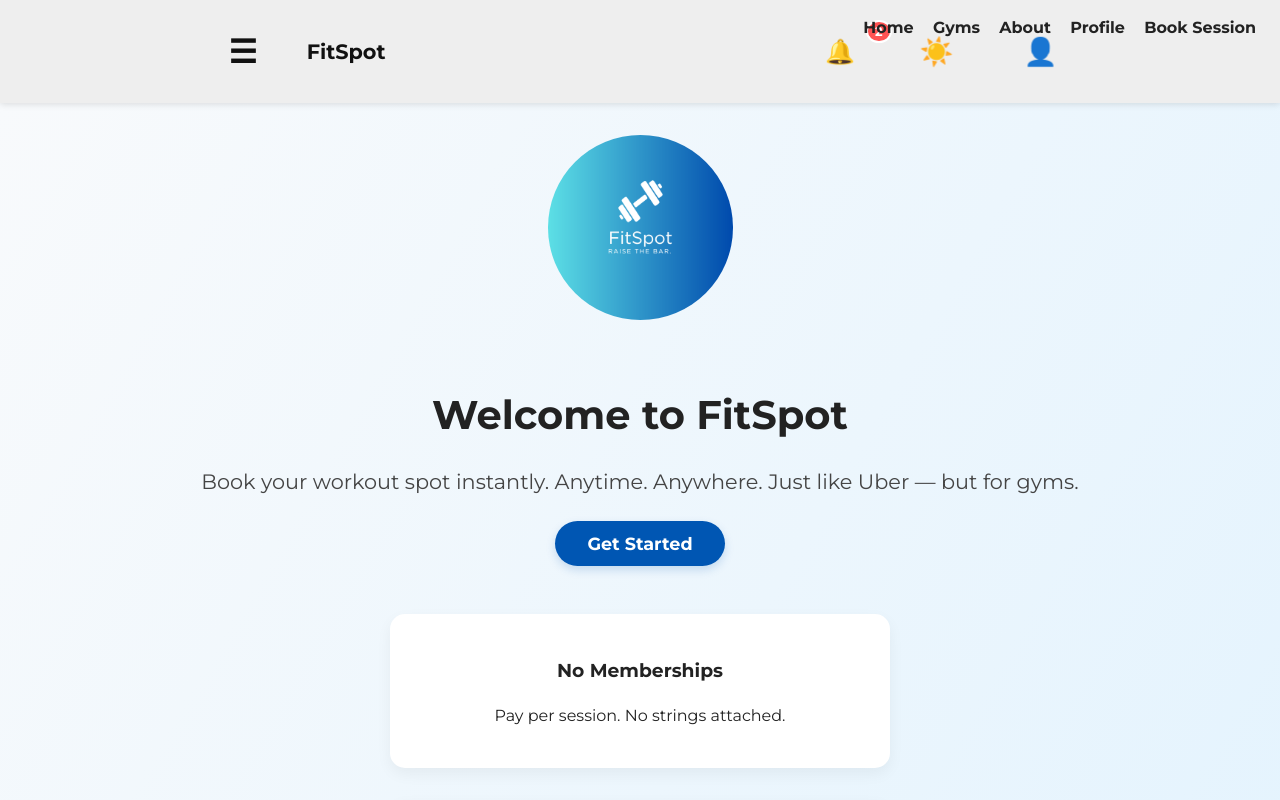
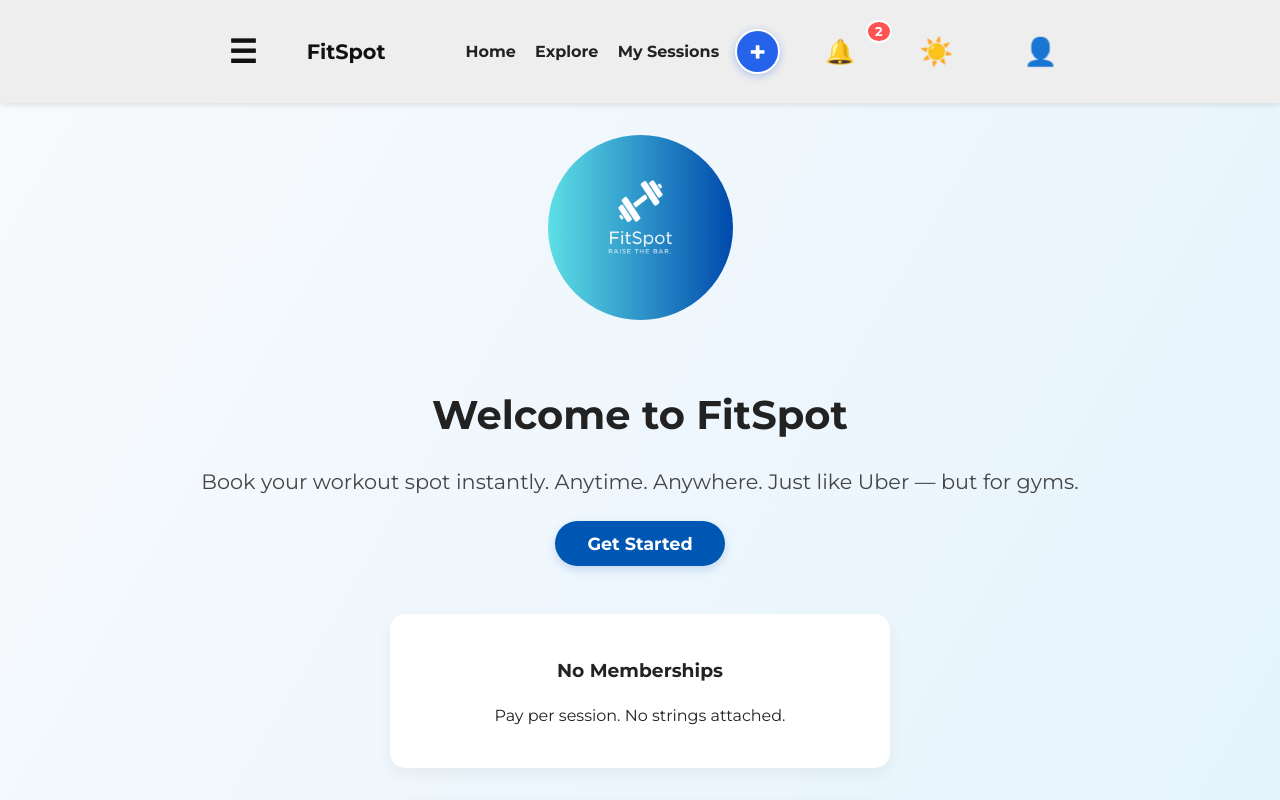
Before and after one commit to StartedtoCodewithAI/FitSpot, a React (Vite) app: page / in a window 1280 px wide. Shown: the top 800 px of the page. Built offline with nearby package versions, Linux system fonts and the light colour scheme.

Commit message:
Update Navbar.jsx

```diff
--- a/src/components/Navbar.jsx
+++ b/src/components/Navbar.jsx
@@ -99,12 +99,11 @@ export default function Navbar() {
 
   const clearNotifications = () => setNotifList([]);
 
+  // Main navigation links
   const navLinks = [
     { to: "/", label: "Home" },
-    { to: "/gyms", label: "Gyms" },
-    { to: "/about", label: "About" },
-    { to: "/profile", label: "Profile" },
-    { to: "/book-session", label: "Book Session" },
+    { to: "/gyms", label: "Explore" },
+    { to: "/my-sessions", label: "My Sessions" }
   ];
 
   return (
@@ -127,6 +126,7 @@ export default function Navbar() {
         maxWidth: 900,
         margin: "0 auto"
       }}>
+        {/* Hamburger for mobile */}
         <button
           onClick={() => setMenuOpen((o) => !o)}
           style={{
@@ -144,12 +144,14 @@ export default function Navbar() {
           ☰
         </button>
 
+        {/* Brand */}
         <div style={{ fontWeight: "bold", fontSize: "1.3rem", flex: "1 1 auto", minWidth: 0 }}>
           <Link to="/" style={{ textDecoration: "none", color: darkMode ? "#fff" : "#111" }}>
             FitSpot
           </Link>
         </div>
 
+        {/* Main navigation */}
         <div
           style={{
             display: "flex",
@@ -158,7 +160,54 @@ export default function Navbar() {
             gap: "0.2rem"
           }}
         >
-          {/* Notifications */}
+          {/* Nav Links (hidden on mobile, visible on desktop) */}
+          <div className="navbar-links-desktop" style={{
+            display: "flex",
+            gap: "1.2rem"
+          }}>
+            {navLinks.map(({ to, label }) => (
+              <Link
+                key={to}
+                to={to}
+                style={{
+                  color: darkMode ? "#FFD700" : "#222",
+                  textDecoration: "none",
+                  fontWeight: 600,
+                  fontSize: "1rem"
+                }}
+              >
+                {label}
+              </Link>
+            ))}
+          </div>
+
+          {/* Book Session FAB/Link */}
+          <Link
+            to="/book-session"
+            style={{
+              background: "#2563eb",
+              color: "#fff",
+              borderRadius: "50%",
+              width: 45,
+              height: 45,
+              display: "flex",
+              alignItems: "center",
+              justifyContent: "center",
+              fontSize: "1.8rem",
+              margin: "0 0.8rem",
+              boxShadow: "0 2px 8px #2563eb55",
+              textDecoration: "none",
+              fontWeight: 700,
+              border: "2px solid #fff",
+              transition: "background 0.2s",
+            }}
+            className="book-fab"
+            aria-label="Book a session"
+          >
+            +
+          </Link>
+
+          {/* Notification bell */}
           <div style={{ position: "relative" }} ref={notifRef}>
             <button
               style={{
@@ -322,8 +371,7 @@ export default function Navbar() {
                   border: `1px solid ${darkMode ? "#444" : "#ccc"}`,
                   borderRadius: "7px",
                   boxShadow: "0 2px 8px rgba(0,0,0,0.15)",
-                  minWidth: "140px",
-                  maxWidth: "80vw",
+                  minWidth: "170px",
                   zIndex: 40
                 }}
                 aria-label="Profile dropdown"
@@ -333,13 +381,13 @@ export default function Navbar() {
                   {user ? `Hi, ${user.email}!` : "Welcome!"}
                 </div>
                 <Link to="/profile" style={{ display: "block", padding: "0.6rem 1rem", color: darkMode ? "#fff" : "#333", textDecoration: "none", fontSize: "1rem" }}>
-                  Profile
+                  Account
                 </Link>
                 <Link to="/my-codes" style={{ display: "block", padding: "0.6rem 1rem", color: darkMode ? "#fff" : "#333", textDecoration: "none", fontSize: "1rem" }}>
-                  My Codes
+                  Rewards
                 </Link>
-                <Link to="/book-session" style={{ display: "block", padding: "0.6rem 1rem", color: darkMode ? "#fff" : "#333", textDecoration: "none", fontSize: "1rem" }}>
-                  Book Session
+                <Link to="/about" style={{ display: "block", padding: "0.6rem 1rem", color: darkMode ? "#fff" : "#333", textDecoration: "none", fontSize: "1rem" }}>
+                  About
                 </Link>
                 {user ? (
                   <button
@@ -413,33 +461,26 @@ export default function Navbar() {
             {label}
           </Link>
         ))}
-      </div>
-
-      {/* Desktop Nav Links */}
-      <div
-        className="navbar-links-desktop"
-        style={{
-          display: "flex",
-          gap: "1.2rem",
-          position: "absolute",
-          right: "1.5rem",
-          top: "1rem"
-        }}
-      >
-        {navLinks.map(({ to, label }) => (
-          <Link
-            key={to}
-            to={to}
-            style={{
-              color: darkMode ? "#FFD700" : "#222",
-              textDecoration: "none",
-              fontWeight: 600,
-              fontSize: "1rem"
-            }}
-          >
-            {label}
-          </Link>
-        ))}
+        {/* Book Session as a button in mobile nav */}
+        <Link
+          to="/book-session"
+          style={{
+            display: "block",
+            margin: "1rem auto",
+            width: "80%",
+            background: "#2563eb",
+            color: "#fff",
+            borderRadius: "8px",
+            padding: "0.7rem",
+            textAlign: "center",
+            fontWeight: 700,
+            fontSize: "1.2rem",
+            textDecoration: "none"
+          }}
+          onClick={() => setMenuOpen(false)}
+        >
+          Book Session
+        </Link>
       </div>
     </nav>
   );
```
